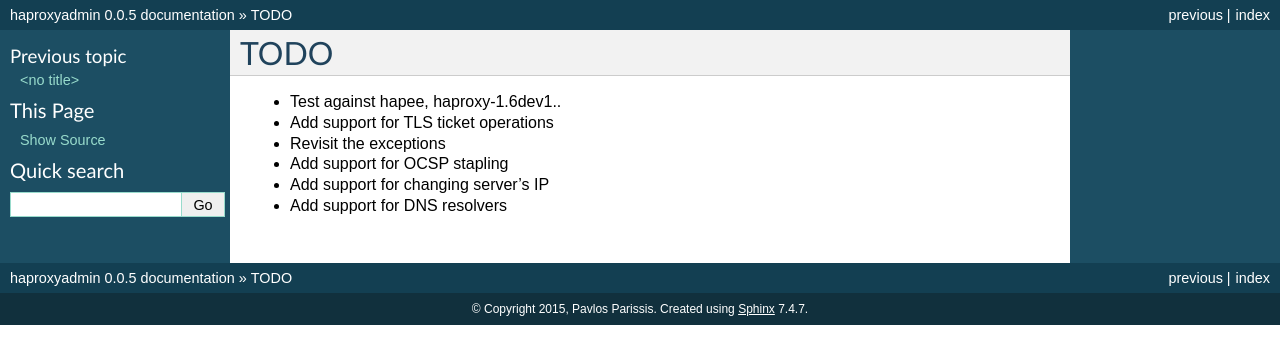
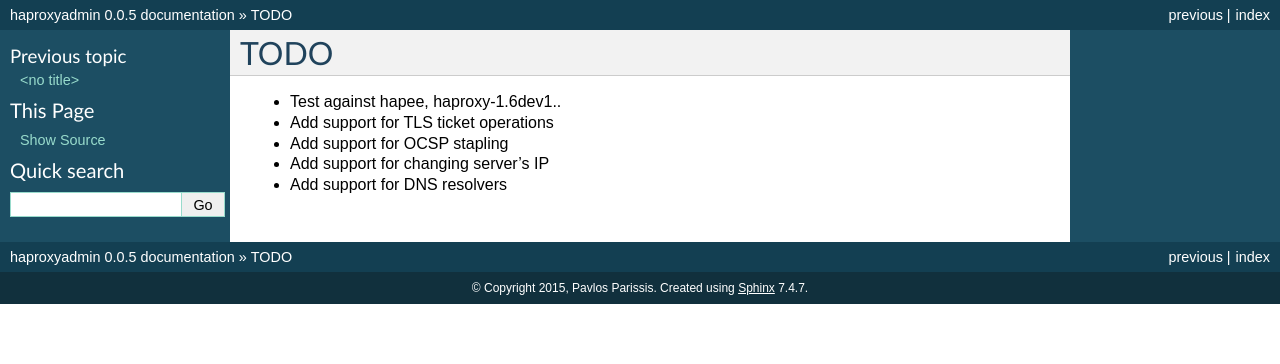
Before and after one commit to unixsurfer/haproxyadmin, a Sphinx documentation site: the page built from docs/source/TODO.rst, in a window 1280 px wide. Shown: the top 364 px of the page. Built offline with Sphinx 7.4.7, drawn with Linux system fonts in a browser that asks for light colours.

Commit message:
update TODO

```diff
--- a/docs/source/TODO.rst
+++ b/docs/source/TODO.rst
@@ -5,8 +5,6 @@ TODO
 
 - Add support for TLS ticket operations
 
-- Revisit the exceptions
-
 - Add support for OCSP stapling
 
 - Add support for changing server's IP
```
